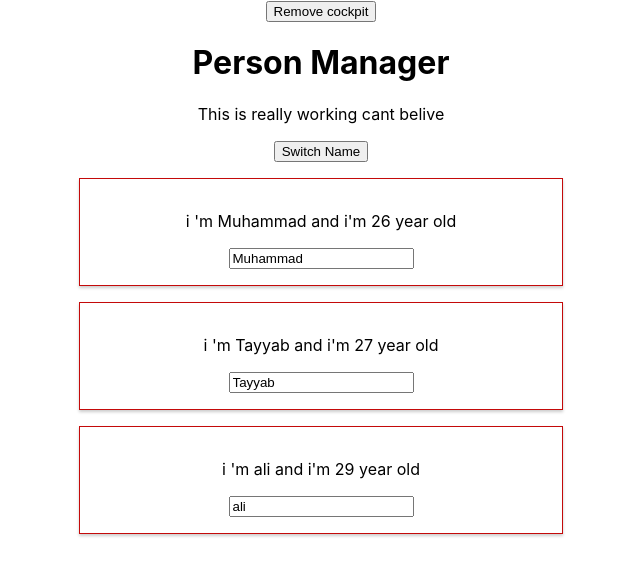
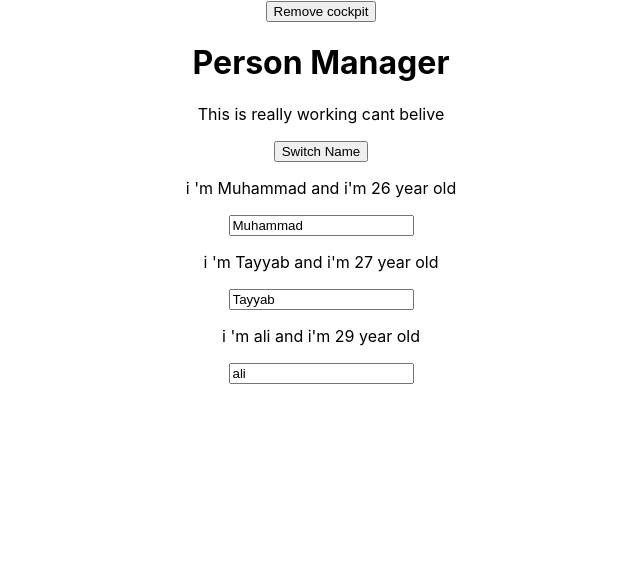
Before and after one commit to talhabutt1996/React, a React app: page / in a window 1280 px wide. Both pictures are taken after a click on the button "Switch Name". Shown: the top 576 px of the page, without its empty margins (319-959 px from the left). Built offline with nearby package versions, Linux system fonts and the light colour scheme.

Commit message:
fargment

```diff
--- /dev/null
+++ b/src/HOC/Auxiliary.js
@@ -0,0 +1,4 @@
+
+const Auxiliary = props => props.childern
+
+export default Auxiliary
--- a/src/components/Persons/Person/Person.js
+++ b/src/components/Persons/Person/Person.js
@@ -1,17 +1,14 @@
-import React, { Component } from 'react'
+import React, { Component, Fragment } from 'react'
 import './Person.css'
+import Auxi from '../../../HOC/Auxiliary'
 class Person extends Component {
     render() {
-        const style = {
-            width: "450px"
-        }
         return (
-            <div className='person' style={style}>
+            <Fragment>
                 <p onClick={this.props.click}> i 'm {this.props.name} and i'm {this.props.age} year old</p>
                 <p>{this.props.children}</p>
                 <input type="text" onChange={this.props.changed} value={this.props.name} />
-            </div>
-
+            </Fragment>
         )
     }
 }
--- a/src/constainers/App.js
+++ b/src/constainers/App.js
@@ -1,6 +1,6 @@
 import './App.css'
 import React, { Component } from 'react'
-import Persons from '../components/Persons/Persons'
+import Persons from '../components/Persons/persons'
 import Cockpit from '../Cockpit/Cockpit'
 class App extends Component {
   state = {
```
